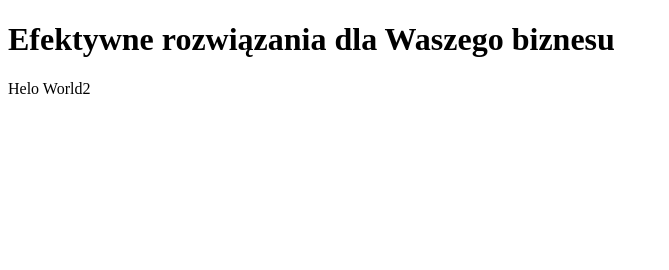
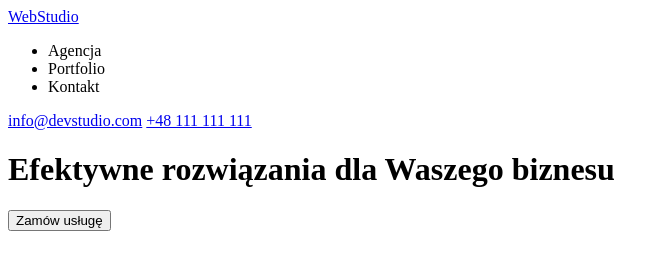
Before and after one commit to Cinek1592/goit-markup-hw-01, a plain HTML site: page index.html in a window 1280 px wide. Shown: the whole page, without its empty margins (0-669 px from the left). Drawn offline with Linux system fonts and the light colour scheme.

Commit message:
Update index.html

```diff
--- a/index.html
+++ b/index.html
@@ -1,5 +1,5 @@
 <!DOCTYPE html>
-<html lang="en">
+<html lang="pl">
   <head>
     <meta charset="UTF-8" />
     <meta http-equiv="X-UA-Compatible" content="IE=edge" />
@@ -7,7 +7,21 @@
     <title>Efektywne rozwiązania dla Waszego biznesu</title>
   </head>
   <body>
-    <h1>Efektywne rozwiązania dla Waszego biznesu</h1>
-    <p>Helo World2</p>
+    <header>
+      <a href="WebStudio">WebStudio</a>
+      <nav>
+        <ul>
+          <li>Agencja</li>
+          <li>Portfolio</li>
+          <li>Kontakt</li>
+        </ul>
+      </nav>
+      <a href="mailto:info@devstudio.com">info@devstudio.com</a>
+      <a href="tel:+48111111111">+48 111 111 111</a>
+    </header>
+    <main>
+      <h1>Efektywne rozwiązania dla Waszego biznesu</h1>
+      <button type="button">Zamów usługę</button>
+    </main>
   </body>
 </html>
```
